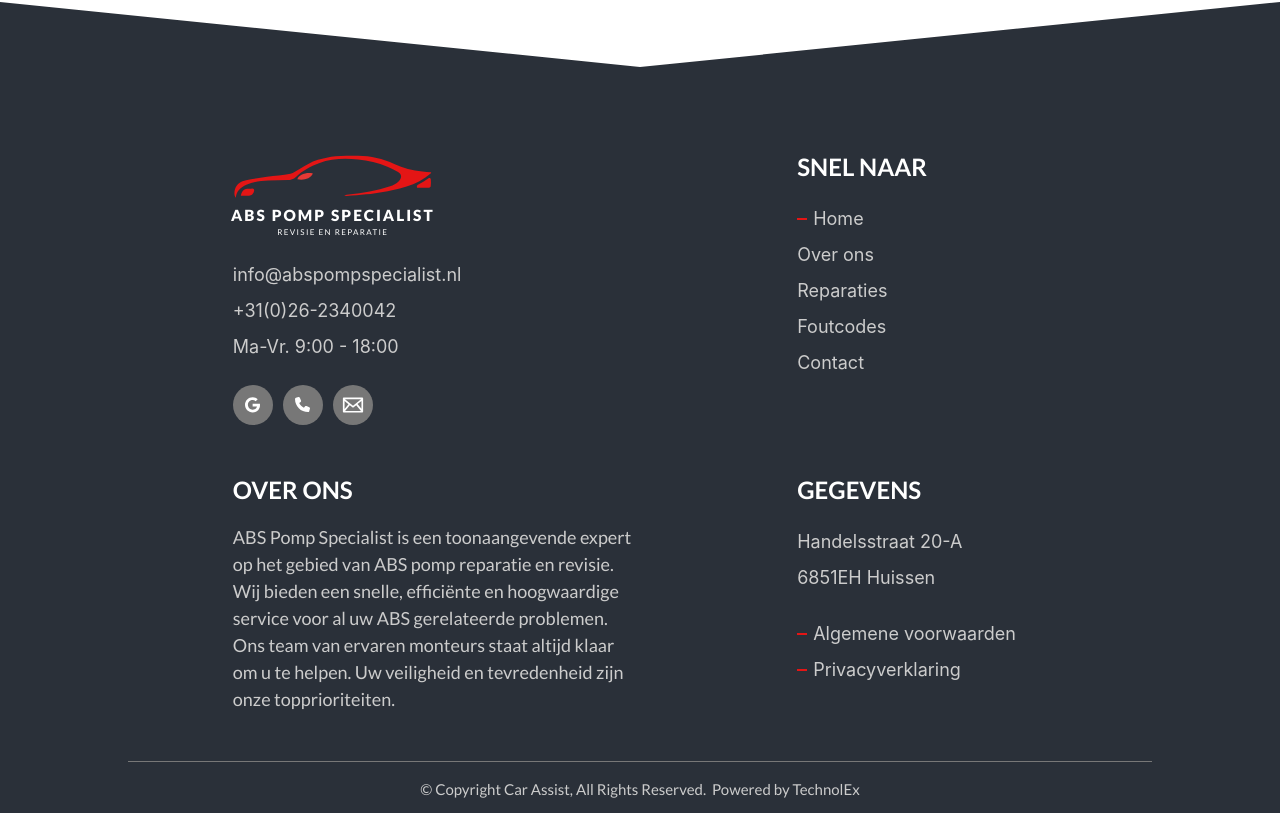
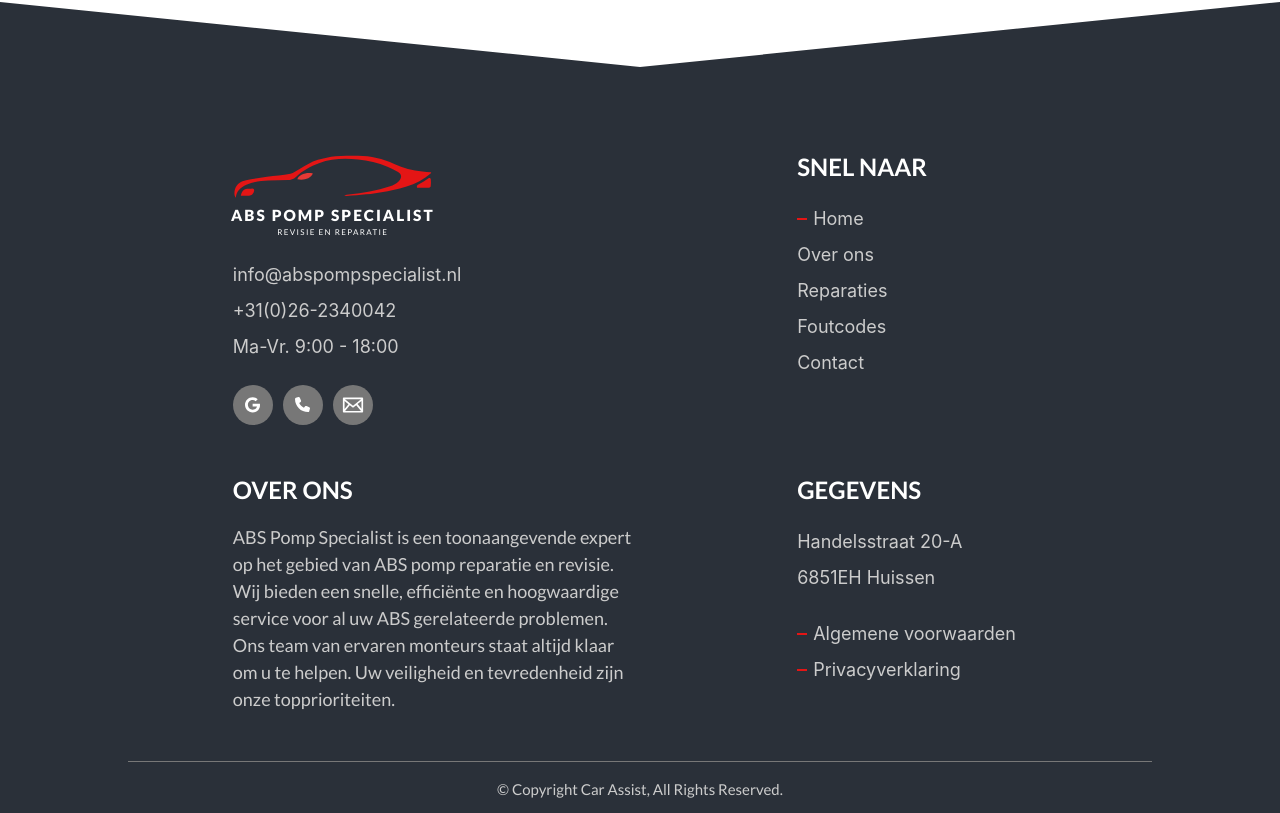
Before and after one commit to thomcrielaard/website-ecurepair, a Next.js app in the folder website-abspompspecialist/: page / in a window 1280 px wide. Shown: the part 2698-3511 px from the top of the page. Built offline with nearby package versions, Linux system fonts and the light colour scheme; a web font is replaced by a local one.

Commit message:
QUICKFIX: Removed Powered by TechnolEx from footer

```diff
--- a/website-abspompspecialist/components/layout/Footer.js
+++ b/website-abspompspecialist/components/layout/Footer.js
@@ -254,10 +254,7 @@ export default function Footer(props) {
                 textAlign: "center",
               }}
             >
-              &copy; Copyright Car Assist, All Rights Reserved. &nbsp;
-              <Link href="https://www.technolex.nl" target="_blank">
-                Powered by TechnolEx
-              </Link>
+              &copy; Copyright Car Assist, All Rights Reserved.
             </span>
             <span
               style={{
```
